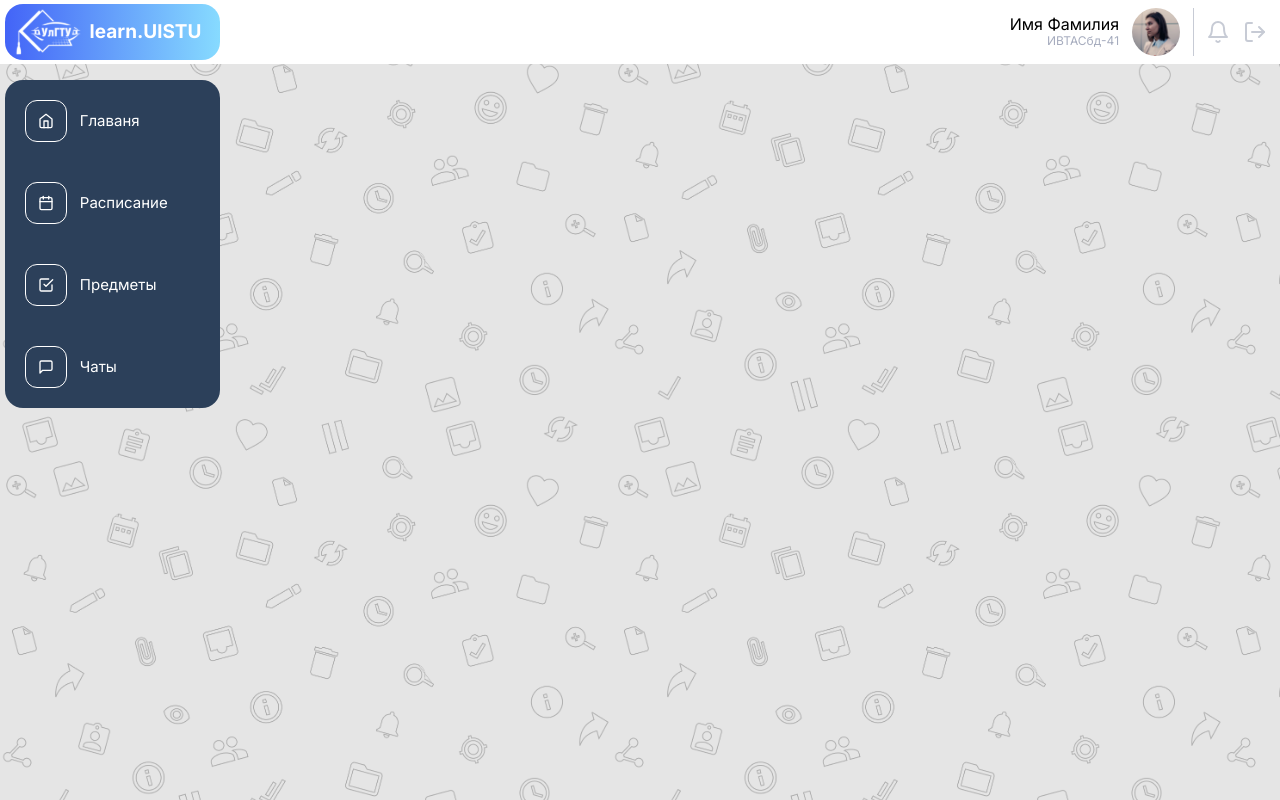
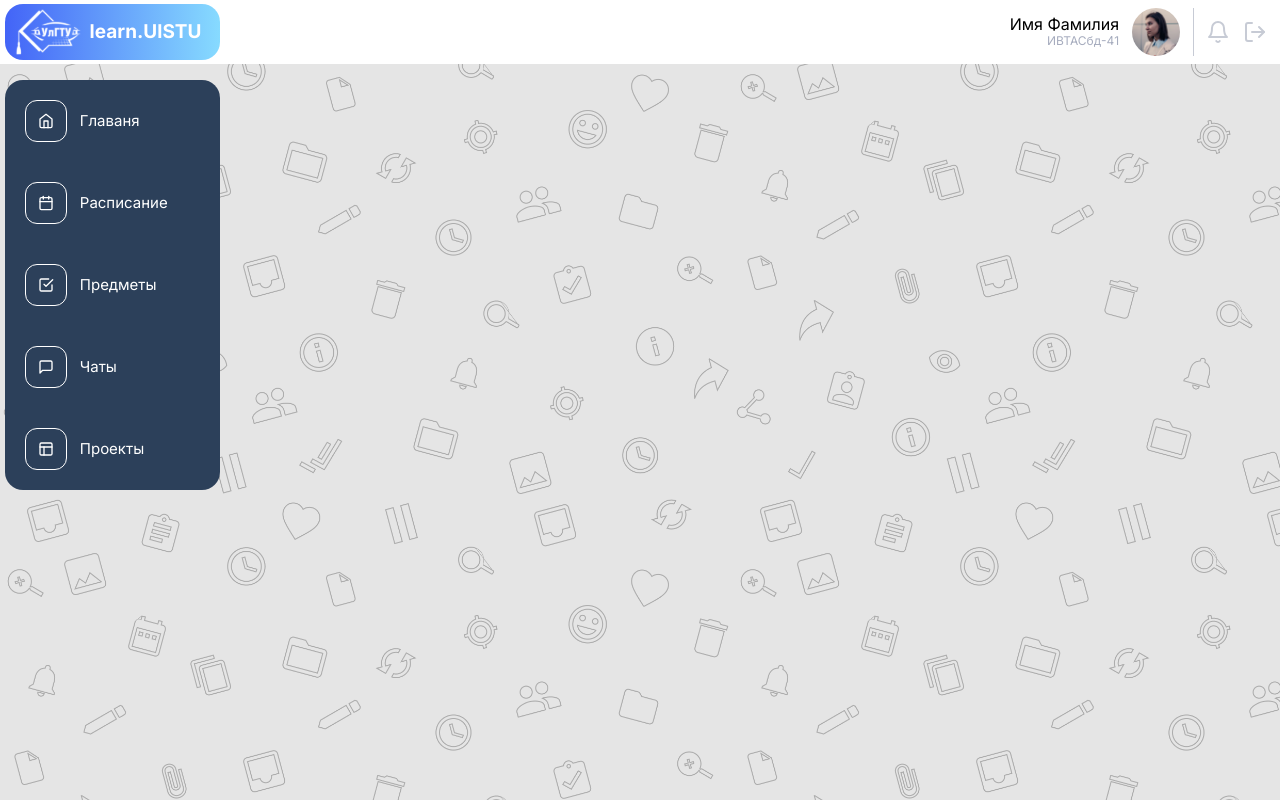
Before and after one commit to mrsaliceselezneva/web-ulstu, a React (Create React App) app: page / in a window 1280 px wide. Built offline with nearby package versions, Linux system fonts and the light colour scheme.

Commit message:
добавил вкладку проекты

```diff
--- a/src/components/Drawer/Drawer.js
+++ b/src/components/Drawer/Drawer.js
@@ -1,7 +1,7 @@
 import './drawer.scss';
 import {AnimatePresence, motion} from 'framer-motion';
 import { NavLink } from 'react-router-dom';
-import { FiLogOut, FiCalendar, FiCheckSquare, FiEdit, FiHome, FiMessageSquare, FiBell } from 'react-icons/fi';
+import { FiLogOut, FiCalendar, FiCheckSquare, FiHome, FiMessageSquare, FiBell, FiLayout } from 'react-icons/fi';
 import { useState } from 'react';
 import repeatBackground from '../assets/images/repeat-background.png';
 
@@ -31,7 +31,12 @@ const Drawer = () => {
         path: "/login",
         name:"Чаты",
         icon:<FiMessageSquare/>
-       }
+       },
+       {
+        path: "/projects",
+        name:"Проекты",
+        icon:<FiLayout/>
+       },
     ];
 
     return (
```
